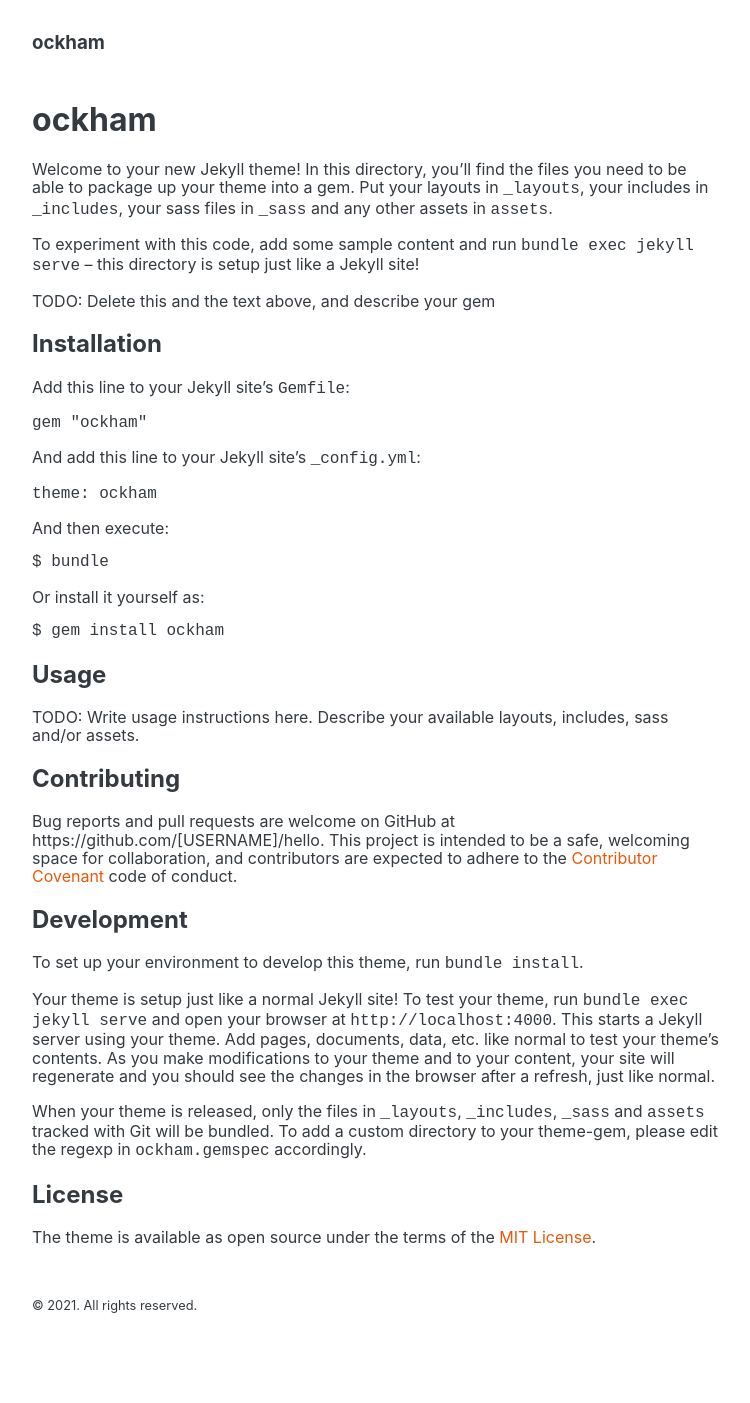
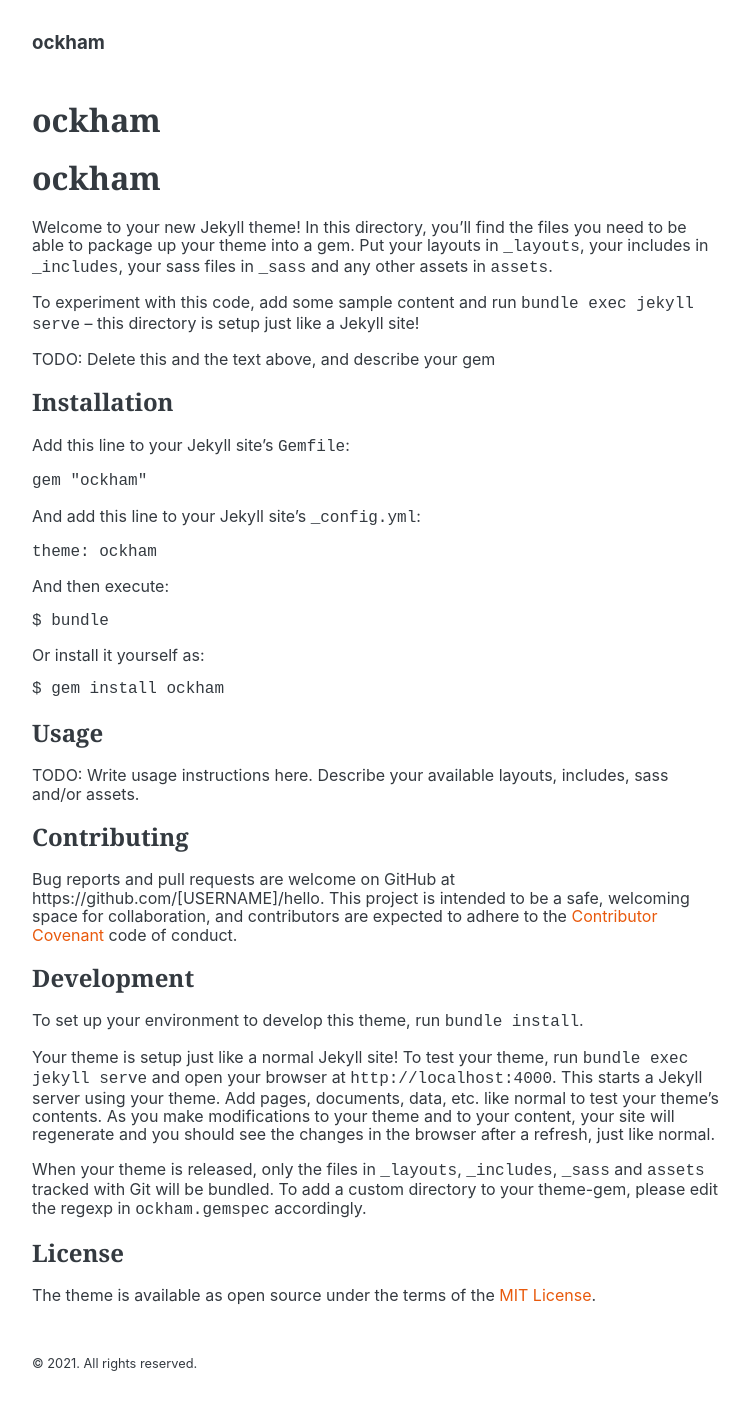
Before and after one commit to zivong/ockham, a Jekyll site: the page built from README.md, in a window 1280 px wide. Shown: the whole page, without its empty margins (264-1014 px from the left). Built offline with Jekyll 4.4.1, drawn with Linux system fonts in a browser that asks for light colours; our own code applies the rules of GitHub Pages for plain Markdown files; before the commit the page ends 1345 px from its top, so only the background shows below that.

Commit message:
Design the  page

```diff
--- a/_layouts/page.html
+++ b/_layouts/page.html
@@ -2,4 +2,7 @@
 layout: default
 ---
 
-{{ content }}
+<article class="page">
+  <h1 class="page-title">{{ page.title }}</h1>
+  {{ content }}
+</article>
--- a/_sass/ockham/_layout.scss
+++ b/_sass/ockham/_layout.scss
@@ -24,3 +24,9 @@
   margin-top: var(--spacer-3);
   margin-bottom: var(--spacer-2);
 }
+
+.page {
+  h1, h2, h3, h4, h5, h6 {
+    font-family: var(--heading-font);
+  }
+}
--- a/_sass/ockham/_variables.scss
+++ b/_sass/ockham/_variables.scss
@@ -9,6 +9,8 @@
   --body-bg: var(--oc-white);
 
   --link-color: var(--oc-orange-8);
+
+  --heading-font: Cambria, Cochin, Georgia, Times, 'Times New Roman', serif;
 }
 
 @media (prefers-color-scheme: dark) {
```
